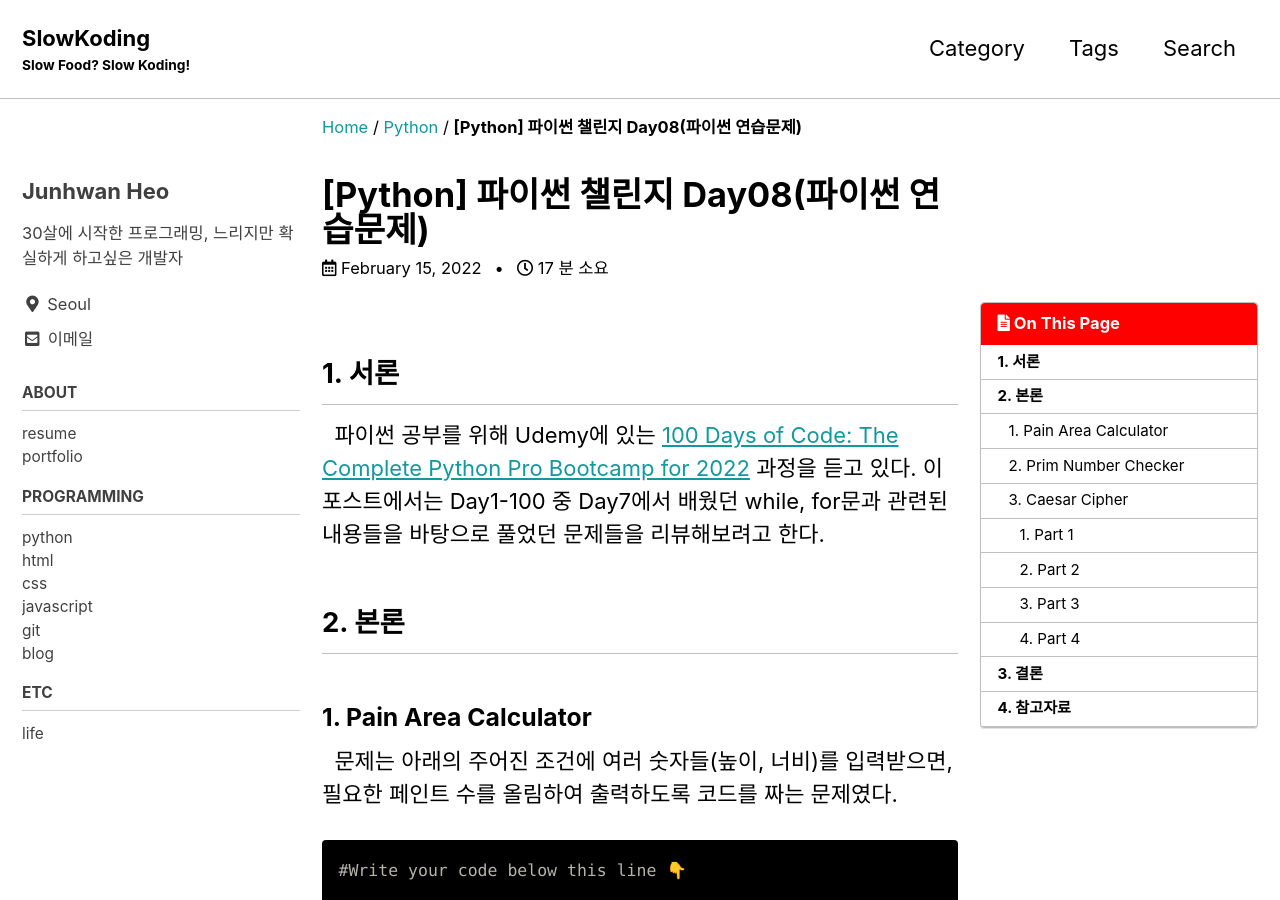
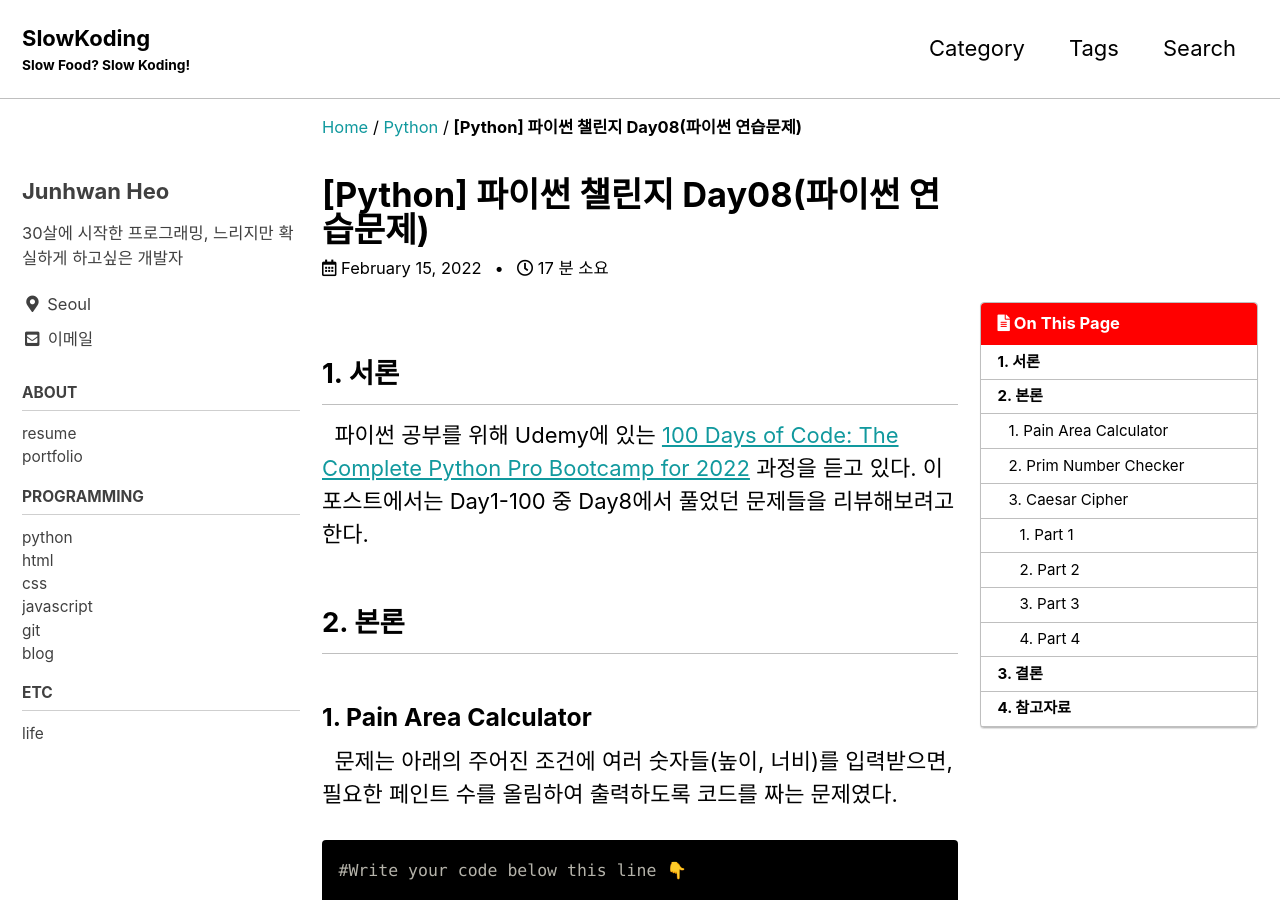
Before and after one commit to slowkoding/slowkoding.github.io, a Jekyll site: the page built from _posts/2022-02-15-python-day8.md, in a window 1280 px wide and 900 px high. Built offline with Jekyll 4.4.1, drawn with Linux system fonts in a browser that asks for light colours; cached includes are drawn as plain includes; comment, search, counter and statistics services are not loaded.

Commit message:
Update 2022-02-15-python-day8.md

```diff
--- a/_posts/2022-02-15-python-day8.md
+++ b/_posts/2022-02-15-python-day8.md
@@ -15,7 +15,7 @@ sidebar:
 
 ## 1. 서론
 
-&nbsp;&nbsp;파이썬 공부를 위해 Udemy에 있는 [100 Days of Code: The Complete Python Pro Bootcamp for 2022](https://www.udemy.com/course/100-days-of-code/) 과정을 듣고 있다. 이 포스트에서는 Day1-100 중 Day7에서 배웠던 while, for문과 관련된 내용들을 바탕으로 풀었던 문제들을 리뷰해보려고 한다.
+&nbsp;&nbsp;파이썬 공부를 위해 Udemy에 있는 [100 Days of Code: The Complete Python Pro Bootcamp for 2022](https://www.udemy.com/course/100-days-of-code/) 과정을 듣고 있다. 이 포스트에서는 Day1-100 중 Day8에서 풀었던 문제들을 리뷰해보려고 한다.
 
 ## 2. 본론
 
```
